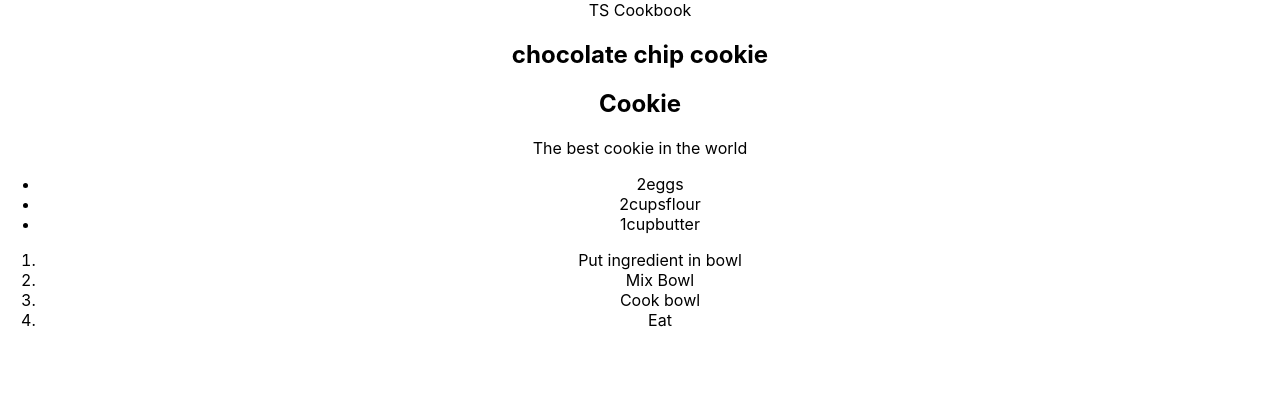
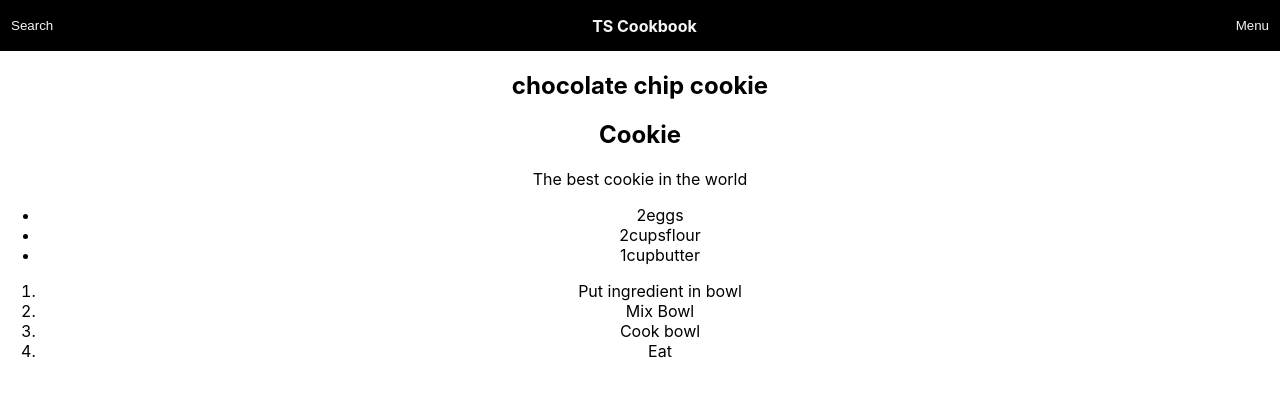
Before and after one commit to Smoopfrog/tscookbook, a React (Create React App) app: page / in a window 1280 px wide. Shown: the top 396 px of the page. Built offline with nearby package versions, Linux system fonts and the light colour scheme.

Commit message:
Add basic header styling

```diff
--- a/src/Components/Header.tsx
+++ b/src/Components/Header.tsx
@@ -1,7 +1,13 @@
+import "../Styles/Header.css";
+
 const Header = () => {
   return (
-    <header>TS Cookbook</header>
-  )
-}
+    <header className="header">
+      <button>Search</button>
+      <h1>TS Cookbook</h1>
+      <button>Menu</button>
+    </header>
+  );
+};
 
-export default Header
+export default Header;
--- /dev/null
+++ b/src/Styles/Header.css
@@ -0,0 +1,16 @@
+.header {
+  display: flex;
+  align-items: center;
+  justify-content: space-between;
+  padding: 5px;
+  background-color: black;
+}
+.header h1 {
+  font-size: 16px;
+  color: whitesmoke;
+}
+.header button {
+  border: none;
+  background-color: transparent;
+  color: whitesmoke;
+}/*# sourceMappingURL=Header.css.map */
--- /dev/null
+++ b/src/Styles/Header.scss
@@ -0,0 +1,18 @@
+.header {
+  display: flex;
+  align-items: center;
+  justify-content: space-between;
+  padding: 5px;
+  background-color: black;
+
+  h1 {
+    font-size: 16px;
+    color: whitesmoke;
+  }
+
+  button {
+    border: none;
+    background-color: transparent;
+    color: whitesmoke;
+  }
+}
```
Also changed, not shown: 1 other file (tests, documents, lock files or other folders).
